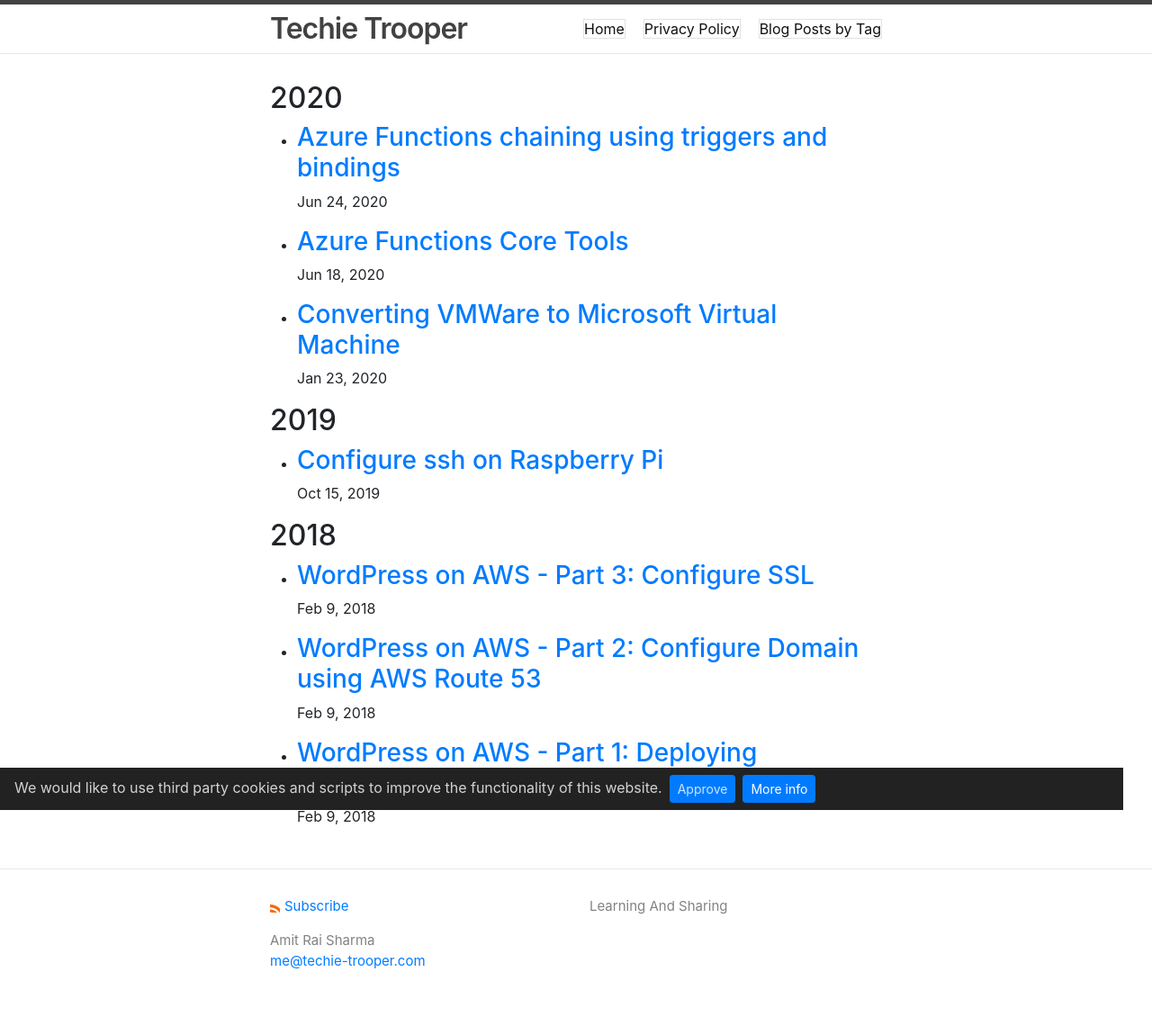
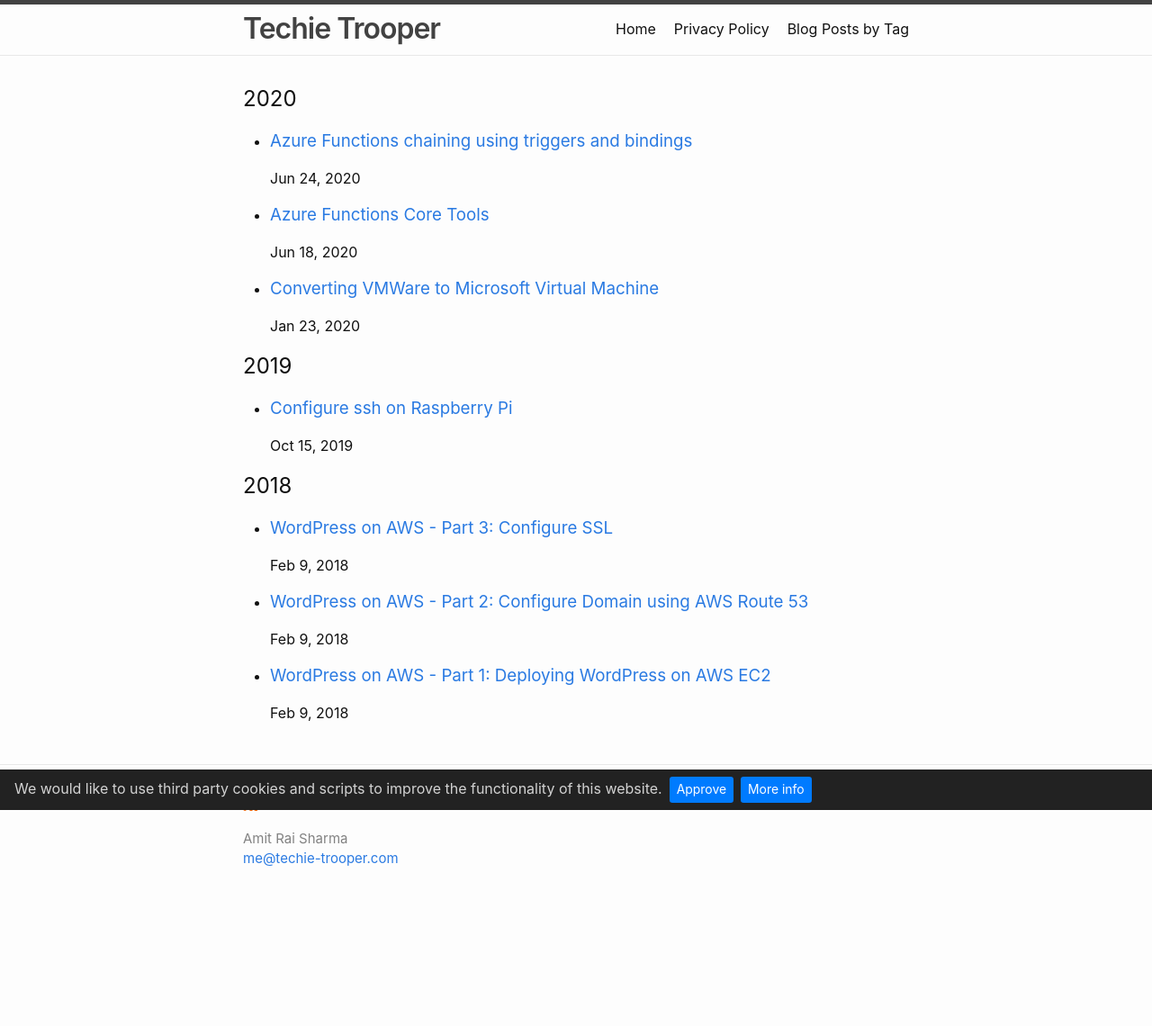
Before and after one commit to aarcosolutions/techie-trooper, a Jekyll site: the page built from index.md, in a window 1280 px wide. Shown: the whole page at 90% size. Built offline with Jekyll 4.4.1, drawn with Linux system fonts in a browser that asks for light colours; after the commit the page ends 1026 px from its top, so only the background shows below that.

Commit message:
fixing sytle issues

```diff
--- a/_includes/head.html
+++ b/_includes/head.html
@@ -4,6 +4,5 @@
   <meta name="viewport" content="width=device-width, initial-scale=1">
   {%- seo -%}
   <link rel="stylesheet" href="{{ "/assets/css/style.css" | relative_url }}">
-  <link rel="stylesheet" href="https://stackpath.bootstrapcdn.com/bootstrap/4.5.0/css/bootstrap.min.css">
   {%- feed_meta -%}
 </head>
--- a/assets/css/style.scss
+++ b/assets/css/style.scss
@@ -5,3 +5,26 @@
 @import
   "minima/skins/{{ site.minima.skin | default: 'classic' }}",
   "minima/initialize";
+
+.btn-primary {
+    color: #fff;
+    background-color: #007bff;
+    border-color: #007bff;
+}
+
+.btn:hover {
+  color: #212529;
+  text-decoration: none;
+}
+
+.btn, .btn-sm {
+  padding: .25rem .5rem;
+  font-size: 0.87rem;
+  line-height: 1.5;
+  border-radius: .2rem;
+}
+
+a:hover {
+  color: #0056b3;
+  text-decoration: underline;
+}
--- a/assets/css/style2.scss
+++ /dev/null
@@ -1,8 +0,0 @@
----
----
-
-@import "{{ site.theme }}";
-
-#a-title {
-    text-decoration: none;
-  }
```
